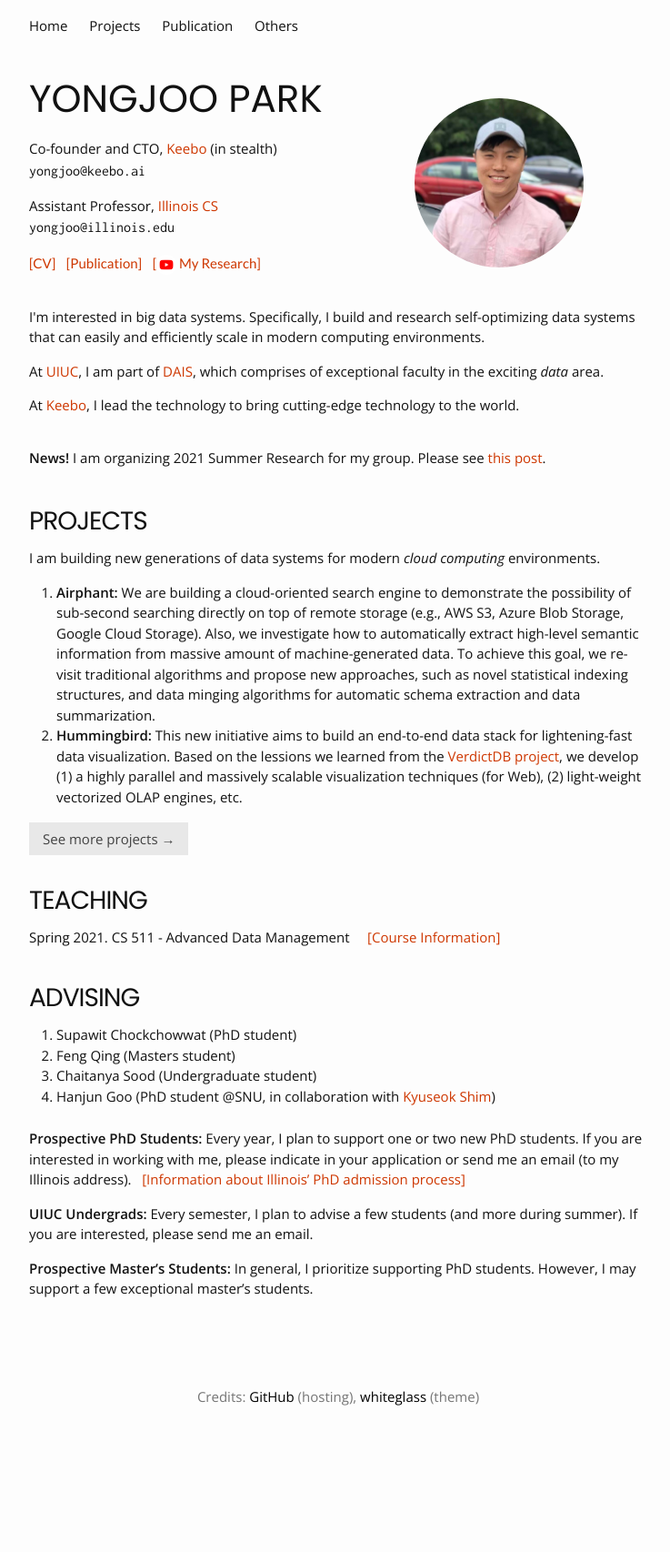
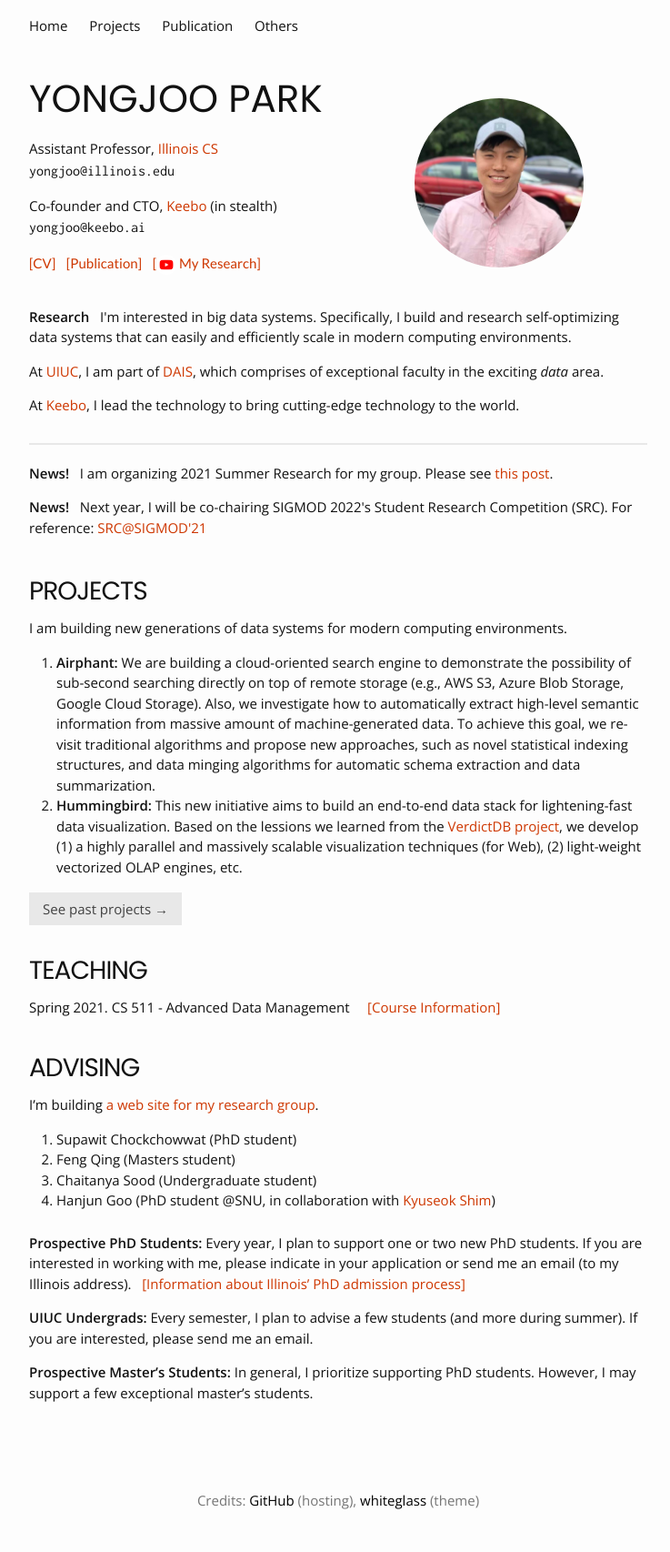
Before and after one commit to pyongjoo/pyongjoo.github.io, a Jekyll site: the page built from index.html, in a window 1280 px wide. Shown: the whole page at 91% size, without its empty margins (268-1005 px from the left). Built offline with Jekyll 4.4.1, drawn with Linux system fonts in a browser that asks for light colours; before the commit the page ends 1591 px from its top, so only the background shows below that.

Commit message:
added news about SRC

```diff
--- a/_sass/whiteglass.scss
+++ b/_sass/whiteglass.scss
@@ -42,7 +42,6 @@ $on-laptop:        800px !default;
 }
 
 
-
 // Import partials.
 @import
   "whiteglass/base",
--- a/_sass/whiteglass/_base.scss
+++ b/_sass/whiteglass/_base.scss
@@ -149,8 +149,9 @@ blockquote {
  * Rules
  */
 hr {
-  height: 4px;
+  height: 2px;
   margin: $spacing-unit / 2 0;
+  margin-bottom: 0;
   border: 0;
   background-color: $grey-color-light;
 }
--- a/index.html
+++ b/index.html
@@ -9,18 +9,20 @@ layout: home
 	<div class="row profile-block">
 	    <div class="col-md-7 vcenter">
 	        <h1 class="profile-name">YONGJOO PARK</h1>
+
+	        <p>
+	        <span class="profile-position">Assistant Professor, <a href="https://cs.illinois.edu/">Illinois CS</a></span>
+	        <br><!-- <span style="font-size: 22px; vertical-align: middle;">&#x2709;</span> &nbsp;  -->
+	        	<span class="profile-email" style="vertical-align: middle;">yongjoo@illinois.edu</span>
+	        </p>
+
 	        <p>
 	        <span class="profile-position">Co-founder and CTO,
 	        <a href="https://keebo.ai">Keebo</a> (in stealth)</span>
 	        <br><!-- <span style="font-size: 22px; vertical-align: middle;">&#x2709;</span> &nbsp; -->
 	        	<span class="profile-email" style="vertical-align: middle;">yongjoo@keebo.ai</span>
 	        </p>
-	        <p>
-	        <span class="profile-position">Assistant Professor, <a href="https://cs.illinois.edu/">Illinois CS</a></span>
-	        <br><!-- <span style="font-size: 22px; vertical-align: middle;">&#x2709;</span> &nbsp;  -->
-	        	<span class="profile-email" style="vertical-align: middle;">yongjoo@illinois.edu</span>
 
-	        </p>
 	        <p><a href="/resources/Yongjoo_CV_2020_09.pdf">[CV]</a>
 	        	&nbsp;&nbsp;
 	        	<a href="/publication">[Publication]</a>
@@ -34,18 +36,22 @@ layout: home
 	</div>
 	<div class="row profile-block">
 	    <div class="col-md-12 col-lg-12 interest">
-	        <p>I'm interested in big data systems.
+	        <p><b>Research</b> &nbsp; I'm interested in big data systems.
 	           Specifically, I build and research self-optimizing data systems
 	           that can easily and efficiently scale in modern computing environments.</p>
-		<p>At <a href="https://cs.illinois.edu/">UIUC</a>, I am part of <a href="https://dais.cs.illinois.edu/">DAIS</a>, which comprises of exceptional faculty
-	           in the exciting <i>data</i> area.</p>
-		<p>At <a href="https://keebo.ai/">Keebo</a>, I lead the technology to bring cutting-edge technology to the world.</p>
+			<p>At <a href="https://cs.illinois.edu/">UIUC</a>,
+				I am part of <a href="https://dais.cs.illinois.edu/">DAIS</a>, which comprises of exceptional faculty
+				in the exciting <i>data</i> area.</p>
+			<p>At <a href="https://keebo.ai/">Keebo</a>, I lead the technology to bring cutting-edge technology to the world.</p>
 	    </div>
 	</div>
+	<hr />
 	<div class="row news-block">
 	    <div class="col-md-12 col-lg-12">
-	        <p><b>News!</b> I am organizing 2021 Summer Research for my group.
+	        <p><b>News!</b> &nbsp; I am organizing 2021 Summer Research for my group.
 			Please see <a href="https://createlab.cs.illinois.edu/2021-summer-research-at-createlab/">this post</a>.</p>
+			<p><b>News!</b> &nbsp; Next year, I will be co-chairing SIGMOD 2022's Student Research Competition (SRC).
+			For reference: <a href="https://2021.sigmod.org/sigmod_student_research_competition.shtml">SRC@SIGMOD'21</a></p>
 	    </div>
 	</div>
 </div>
```
Also changed, not shown: _home/2019-11-01-projects.md (+2 -2 lines), _home/2019-11-30-students.md (+2 -0 lines).
